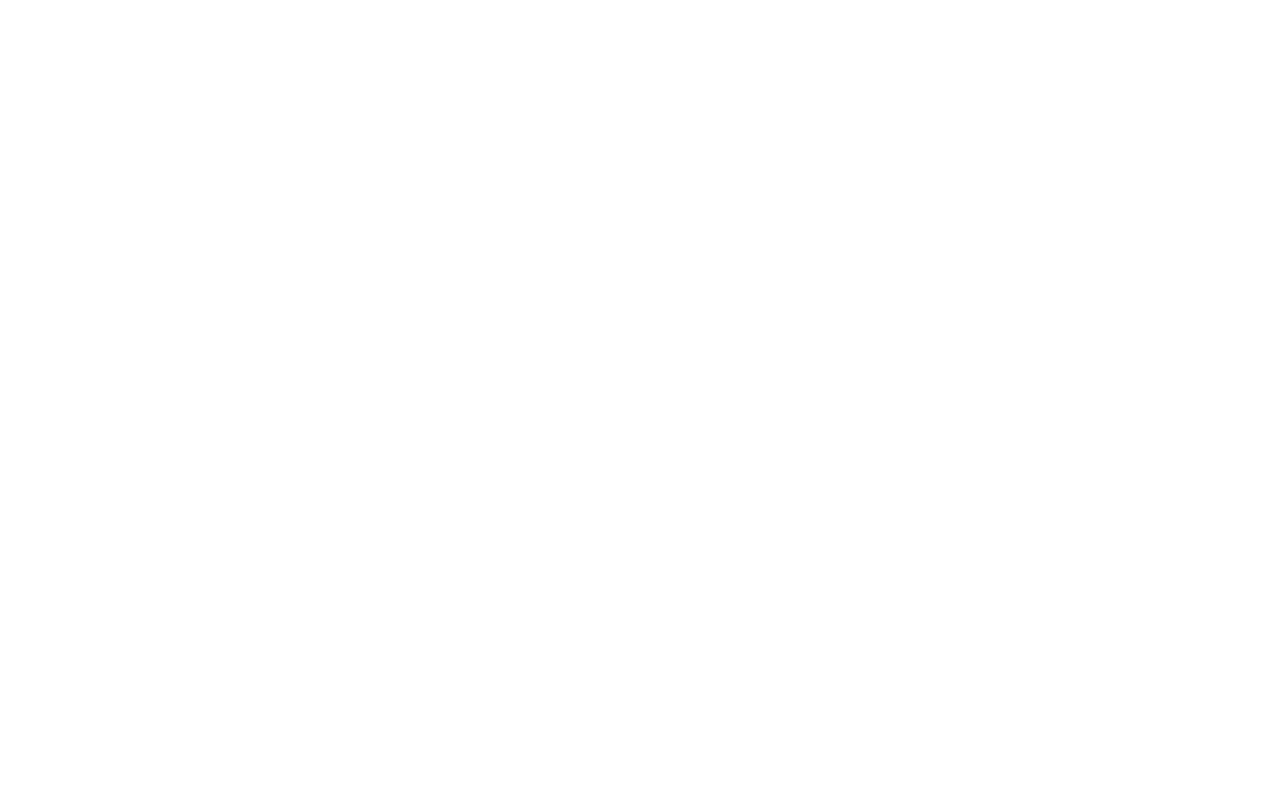
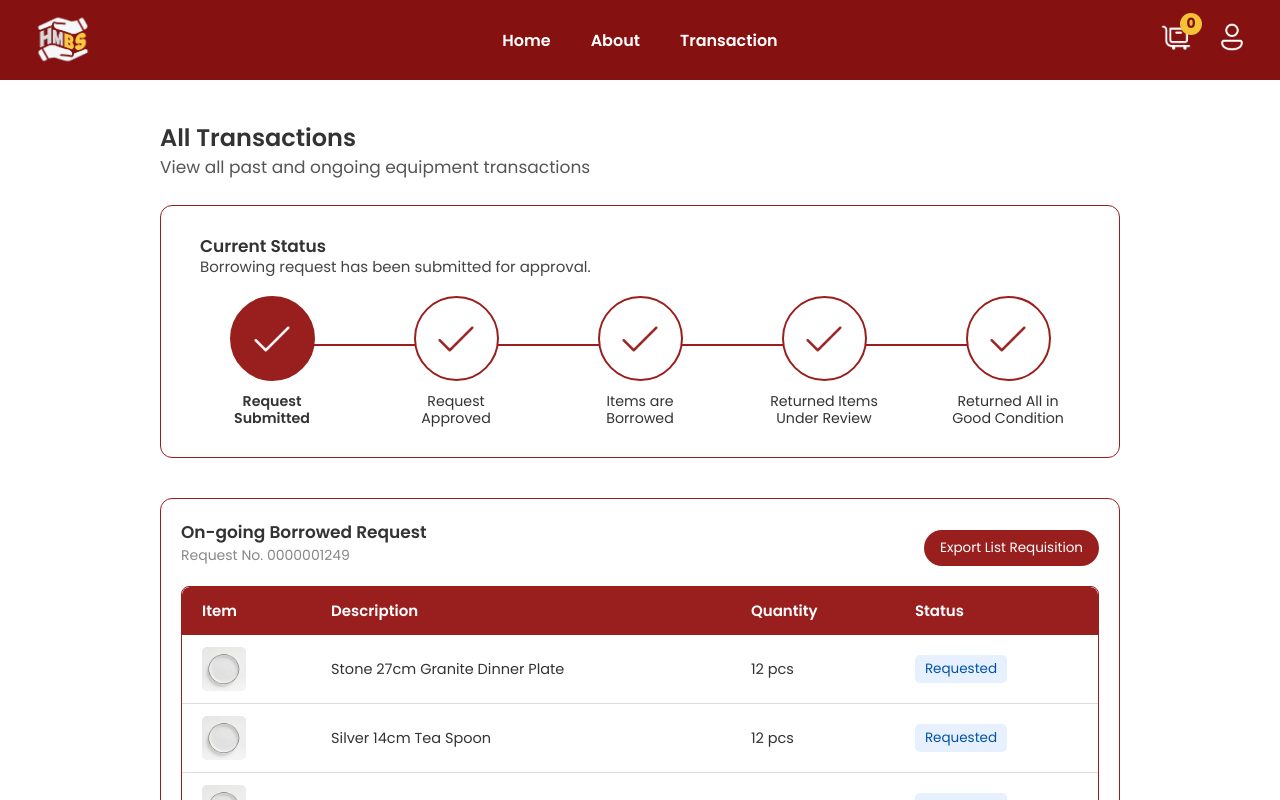
Before and after one commit to yukikaiden/hmbs-frontend-draft, a React (Vite) app in the folder borrowing-system/: page /transaction in a window 1280 px wide. Before the commit this address had no page. Built offline with nearby package versions, Linux system fonts and the light colour scheme.

Commit message:
Updated Transaction Page design and routing, Added New Asset,

```diff
--- a/borrowing-system/src/App.jsx
+++ b/borrowing-system/src/App.jsx
@@ -26,6 +26,7 @@
 import RequeststoProgHead from "./pages/RequestProgHeadPage";
 import RequestDetailsInstructor from "./pages/RequestDetailsInstructor";
 import RequestDetailsProgHead from "./pages/RequestDetailsProgHead";
+import TransactionPage from './pages/TransactionPage';
 
 
 // Optional: import Homepage if needed
@@ -41,6 +42,7 @@
                 <Route path="/cart" element={<CartPage />} />
                 <Route path="/borrow-request" element={<BorrowRequestForm />} />
                 <Route path="/student-login" element={<StudentLoginPage />} />
+                <Route path="/transaction" element={<TransactionPage />} />
 
                 {/* Admin Pages */}
                 <Route path="/staff-login" element={<StaffLoginPage />} />
--- a/borrowing-system/src/components/Header.jsx
+++ b/borrowing-system/src/components/Header.jsx
@@ -1,5 +1,5 @@
 import React, { useState } from 'react';
-import hmbsLogo from '../assets/site-images/hmbs-logo.png';
+import hmbsLogo from '../assets/site-images/hmbs-logo-white.png';
 import handcartIcon from '../assets/handcart.png';
 import userIcon from '../assets/user.png';
 import { useNavigate } from 'react-router-dom';
@@ -123,7 +123,7 @@
             <ul style={navStyle}>
               <Link to="/" style={linkStyle}>Home</Link>
               <Link to="/about" style={linkStyle}>About</Link>
-              <Link to="/" style={linkStyle}>Transaction</Link>
+              <Link to="/transaction" style={linkStyle}>Transaction</Link>
             </ul>
           </nav>
         </div>
--- a/borrowing-system/src/pages/TransactionPage.jsx
+++ b/borrowing-system/src/pages/TransactionPage.jsx
@@ -1,8 +1,9 @@
 import React from 'react';
 import Header from '../components/Header';
 import Footer from '../components/Footer';
-import itemImage from '../assets/temp-item-img.png';
-import { FaCheck, FaChevronDown } from 'react-icons/fa';
+import itemImage from '../assets/images/temp-item-img.png';
+import progressChecked from '../assets/progress-checked.svg';
+import { FaChevronDown } from 'react-icons/fa';
 
 function TransactionPage() {
   const steps = [
@@ -21,14 +22,17 @@
         style={{
           border: '1px solid #991F1F',
           borderRadius: '12px',
-          padding: '30px 20px',
+          padding: '30px 24px',
           marginBottom: '40px',
           backgroundColor: 'rgba(255, 255, 255, 0.95)',
+          fontFamily: "'Poppins', sans-serif",
         }}
       >
-        <p style={{ fontSize: '16px', fontWeight: '600', marginBottom: '-2px', marginLeft: '15px' }}>Current Status</p>
-        <p style={{ fontSize: '14px', color: '#444', fontWeight: '400', marginBottom: '15px', marginLeft: '15px' }}>
-          Borrowing request has been submitted for approval
+        <p style={{ fontSize: '17px', fontWeight: '600', marginBottom: '2px', marginLeft: '15px', lineHeight: 1.2 }}>
+          Current Status
+        </p>
+        <p style={{ fontSize: '15px', color: '#444', fontWeight: '400', marginBottom: '20px', marginLeft: '15px', lineHeight: 1.2 }}>
+          Borrowing request has been submitted for approval.
         </p>
         <div style={{ position: 'relative', display: 'flex', justifyContent: 'space-between', gap: '10px' }}>
           <div
@@ -62,24 +66,30 @@
                     borderRadius: '50%',
                     backgroundColor: isActive ? '#991F1F' : '#fff',
                     border: '2px solid #991F1F',
-                    color: isActive ? '#fff' : '#991F1F',
                     display: 'flex',
                     alignItems: 'center',
                     justifyContent: 'center',
-                    fontSize: '38px',
-                    marginBottom: '15px',
+                    marginBottom: '12px',
                   }}
                 >
-                  <FaCheck style={{ strokeWidth: '0.5', stroke: isActive ? '#fff' : '#991F1F' }} />
+                  <img
+                    src={progressChecked}
+                    alt="Step"
+                    style={{
+                      width: '40px',
+                      height: '40px',
+                      filter: isActive ? 'brightness(0) invert(1)' : 'none',
+                    }}
+                  />
                 </div>
                 <div
                   style={{
-                    fontSize: '13.5px',
+                    fontSize: '14.2px',
                     textAlign: 'center',
                     maxWidth: '124px',
                     fontWeight: isActive ? '600' : '400',
                     color: '#333',
-                    lineHeight: '1.2',
+                    lineHeight: 1.2,
                   }}
                 >
                   {label}
@@ -116,16 +126,6 @@
     color: '#333',
   };
 
-  const statusBadge = {
-    fontSize: '13px',
-    padding: '4px 10px',
-    backgroundColor: '#E6F0FF',
-    color: '#0053A6',
-    borderRadius: '5px',
-    fontWeight: '500',
-    display: 'inline-block',
-  };
-
   return (
     <>
       <Header />
@@ -152,7 +152,7 @@
           >
             <div style={{ display: 'flex', justifyContent: 'space-between', alignItems: 'center' }}>
               <div>
-                <div style={{ fontSize: '17px', fontWeight: '600' ,}}>
+                <div style={{ fontSize: '17px', fontWeight: '600' }}>
                   On-going Borrowed Request
                 </div>
                 <div style={{ fontSize: '14px', fontWeight: '400', color: '#888', marginBottom: '10px' }}>
@@ -176,13 +176,47 @@
                 overflow: 'hidden',
               }}
             >
-              <table style={{ width: '100%', borderCollapse: 'collapse' }}>
+              <table style={{ width: '100%', borderCollapse: 'separate', borderSpacing: '0' }}>
                 <thead>
                   <tr style={{ backgroundColor: '#991F1F', color: '#fff' }}>
-                    <th style={{ padding: '10px', fontSize: '14px', textAlign: 'left' }}>Item</th>
-                    <th style={{ padding: '10px', fontSize: '14px', textAlign: 'left' }}>Description</th>
-                    <th style={{ padding: '10px', fontSize: '14px', textAlign: 'left' }}>Quantity</th>
-                    <th style={{ padding: '10px', fontSize: '14px', textAlign: 'left' }}>Status</th>
+                    <th style={{
+                      padding: '12px 20px',
+                      fontSize: '15px',
+                      textAlign: 'left',
+                      fontWeight: 600,
+                      borderTopLeftRadius: '8px',
+                      borderBottom: '1px solid #991F1F',
+                    }}>
+                      Item
+                    </th>
+                    <th style={{
+                      padding: '12px 20px',
+                      fontSize: '15px',
+                      textAlign: 'left',
+                      fontWeight: 600,
+                      borderBottom: '1px solid #991F1F',
+                    }}>
+                      Description
+                    </th>
+                    <th style={{
+                      padding: '12px 20px',
+                      fontSize: '15px',
+                      textAlign: 'left',
+                      fontWeight: 600,
+                      borderBottom: '1px solid #991F1F',
+                    }}>
+                      Quantity
+                    </th>
+                    <th style={{
+                      padding: '12px 20px',
+                      fontSize: '15px',
+                      textAlign: 'left',
+                      fontWeight: 600,
+                      borderTopRightRadius: '8px',
+                      borderBottom: '1px solid #991F1F',
+                    }}>
+                      Status
+                    </th>
                   </tr>
                 </thead>
                 <tbody>
@@ -190,20 +224,48 @@
                     { name: 'Silver 14cm Tea Spoon', qty: '12 pcs' },
                     { name: 'Crystal Wine Glass', qty: '6 pcs' }
                   ].map((item, index) => (
-                    <tr key={index} style={{ borderBottom: '1px solid #991F1F' }}>
-                      <td style={{ padding: '10px' }}>
-                        <img src={itemImage} alt="item" style={{ width: '45px', borderRadius: '6px' }} />
+                    <tr key={index} style={{ backgroundColor: '#fff' }}>
+                      <td style={{
+                        padding: '12px 20px',
+                        borderBottom: '1px solid #ddd',
+                      }}>
+                        <img src={itemImage} alt="item" style={{
+                          width: '44px',
+                          height: '44px',
+                          objectFit: 'cover',
+                          borderRadius: '5px',
+                          display: 'block',
+                        }} />
                       </td>
-                      <td style={{ padding: '10px' }}>{item.name}</td>
-                      <td style={{ padding: '10px' }}>{item.qty}</td>
-                      <td style={{ padding: '10px' }}>
+                      <td style={{
+                        padding: '12px 20px',
+                        fontSize: '14.5px',
+                        color: '#333',
+                        verticalAlign: 'middle',
+                        borderBottom: '1px solid #ddd',
+                      }}>
+                        {item.name}
+                      </td>
+                      <td style={{
+                        padding: '12px 20px',
+                        fontSize: '14.5px',
+                        verticalAlign: 'middle',
+                        borderBottom: '1px solid #ddd',
+                      }}>
+                        {item.qty}
+                      </td>
+                      <td style={{
+                        padding: '12px 20px',
+                        verticalAlign: 'middle',
+                        borderBottom: '1px solid #ddd',
+                      }}>
                         <span style={{
-                          fontSize: '13px',
+                          fontSize: '13.5px',
                           padding: '4px 10px',
                           backgroundColor: '#E6F0FF',
                           color: '#0053A6',
                           borderRadius: '5px',
-                          fontWeight: '500',
+                          fontWeight: 500,
                           display: 'inline-block',
                         }}>
                           Requested
@@ -222,7 +284,7 @@
               border: '1px solid #991F1F',
               borderRadius: '12px',
               backgroundColor: 'rgba(255, 255, 255, 0.9)',
-              padding: '20px',
+              padding: '25px',
               marginBottom: '60px',
             }}
           >
@@ -244,12 +306,12 @@
                 style={{
                   backgroundColor: '#fff',
                   color: '#333',
-                  border: '1px solid #ccc',
-                  borderRadius: '0px',
+                  border: '1px solid #1a1919ff',
+                  borderRadius: '6px',
                   display: 'flex',
                   alignItems: 'center',
                   gap: '5px',
-                  padding: '6px 14px',
+                  padding: '7px 14px',
                   fontSize: '13px',
                   cursor: 'pointer',
                   fontFamily: 'Poppins, sans-serif',
@@ -263,10 +325,10 @@
               <div
                 key={num}
                 style={{
-                  border: '0.5px solid red',
+                  border: '0.5px solid #ccc',
                   borderRadius: '10px',
                   marginBottom: '12px',
-                  padding: '10px 16px',
+                  padding: '15px 16px',
                   backgroundColor: 'rgba(255,255,255,0.8)',
                   display: 'flex',
                   justifyContent: 'space-between',
```
Also changed, not shown: borrowing-system/src/assets/progress-checked.svg (added).
